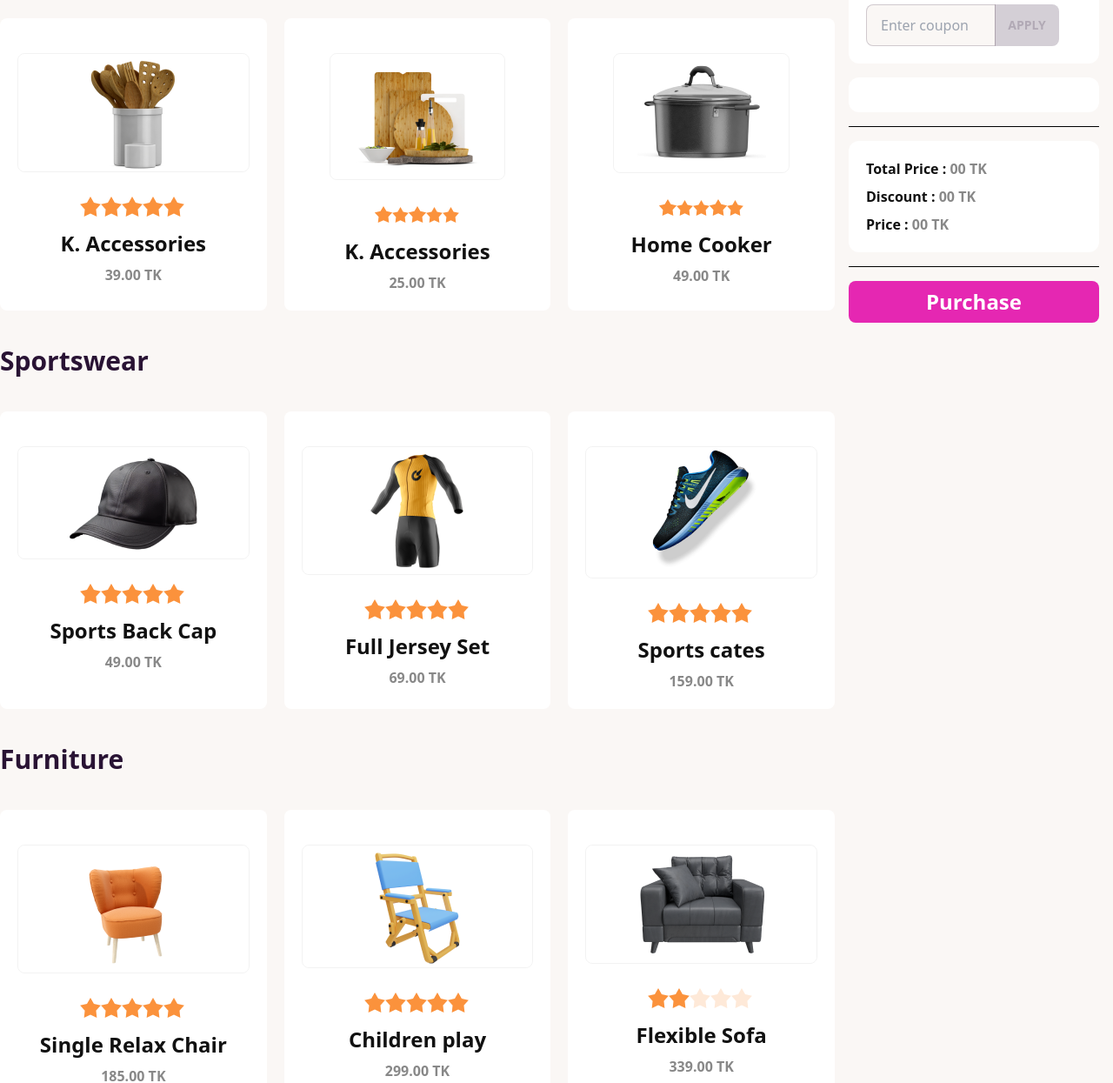
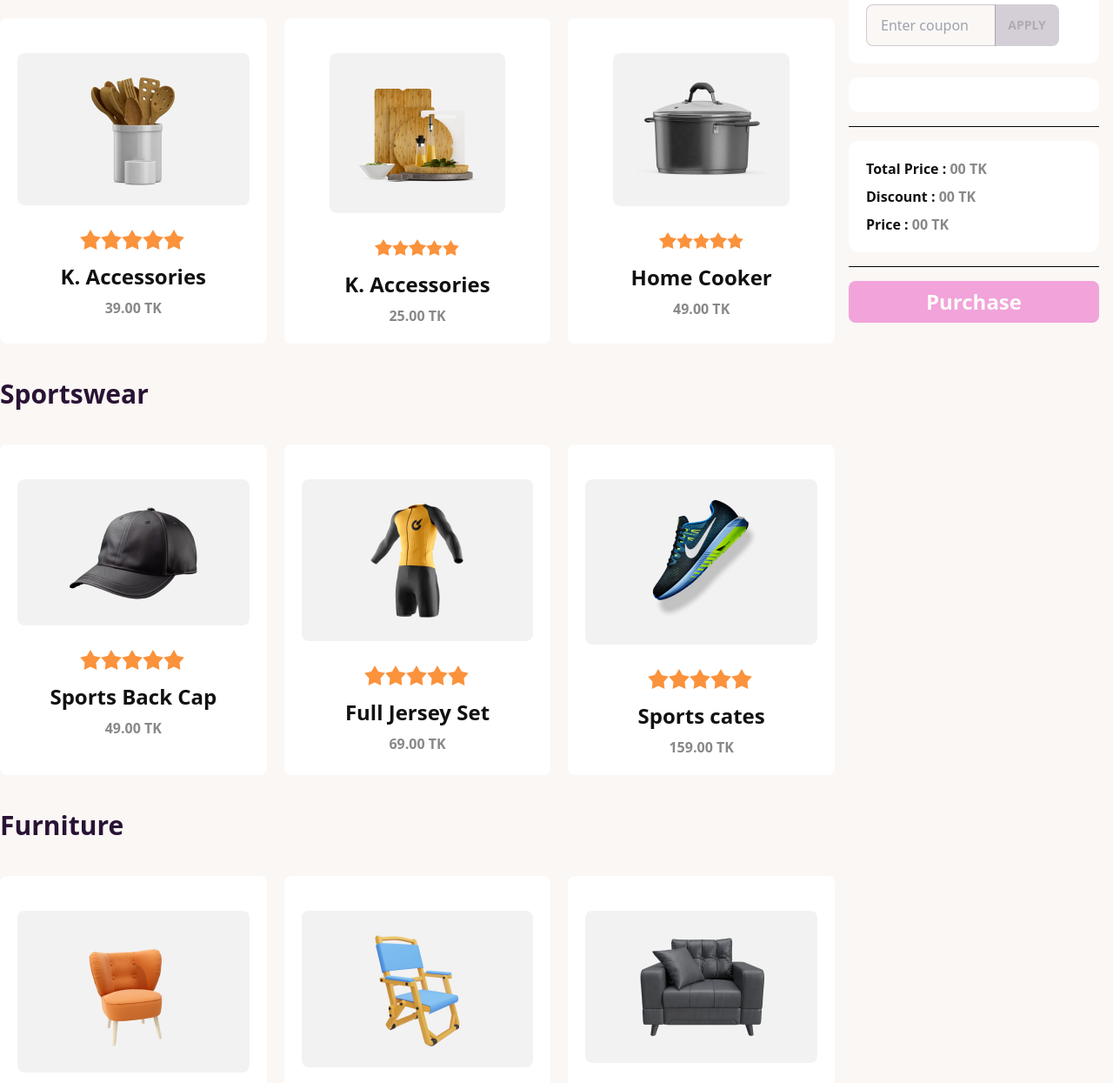
Before and after one commit to mkasiam/summer-sale, a plain HTML site: page index.html in a window 1280 px wide. Shown: the part 578-1823 px from the top of the page at 87% size. Drawn offline with nearby package versions, Linux system fonts and the light colour scheme.

Commit message:
finally done

```diff
--- a/index.html
+++ b/index.html
@@ -79,7 +79,7 @@
               onclick="handleClick(this)"
               class="rounded-lg bg-[#FFF] text-center space-y-2 py-5"
             >
-              <div class="m-5 rounded-lg border border-[#1111110d]">
+              <div class="m-5 py-5 rounded-lg bg-[#1111110d]">
                 <img class="mx-auto" src="./images/prod1.png" alt="" />
               </div>
               <div class="rating w-2/5">
@@ -120,7 +120,7 @@
               onclick="handleClick(this)"
               class="rounded-lg bg-[#FFF] text-center px-4 md:px-5 lg:px-8 py-5 space-y-2"
             >
-              <div class="m-5 rounded-lg border border-[#1111110d]">
+              <div class="m-5 py-5 rounded-lg bg-[#1111110d]">
                 <img class="mx-auto" src="./images/prod2.png" alt="" />
               </div>
               <div class="rating w-2/5">
@@ -161,7 +161,7 @@
               onclick="handleClick(this)"
               class="rounded-lg bg-[#FFF] text-center px-4 md:px-5 lg:px-8 py-5 space-y-2"
             >
-              <div class="m-5 rounded-lg border border-[#1111110d]">
+              <div class="m-5 py-5 rounded-lg bg-[#1111110d]">
                 <img class="mx-auto" src="./images/prod3.png" alt="" />
               </div>
               <div class="rating w-2/5">
@@ -209,7 +209,7 @@
               onclick="handleClick(this)"
               class="rounded-lg bg-[#FFF] text-center space-y-2 py-5"
             >
-              <div class="m-5 rounded-lg border border-[#1111110d]">
+              <div class="m-5 py-5 rounded-lg bg-[#1111110d]">
                 <img class="mx-auto" src="./images/prod4.png" alt="" />
               </div>
               <div class="rating w-2/5">
@@ -250,7 +250,7 @@
               onclick="handleClick(this)"
               class="rounded-lg bg-[#FFF] text-center space-y-2 py-5"
             >
-              <div class="m-5 rounded-lg border border-[#1111110d]">
+              <div class="m-5 py-5 rounded-lg bg-[#1111110d]">
                 <img class="mx-auto" src="./images/prod5.png" alt="" />
               </div>
               <div class="rating w-2/5">
@@ -291,7 +291,7 @@
               onclick="handleClick(this)"
               class="rounded-lg bg-[#FFF] text-center space-y-2 py-5"
             >
-              <div class="m-5 rounded-lg border border-[#1111110d]">
+              <div class="m-5 py-5 rounded-lg bg-[#1111110d]">
                 <img class="mx-auto" src="./images/prod6.png" alt="" />
               </div>
               <div class="rating w-2/5">
@@ -340,7 +340,7 @@
                 onclick="handleClick(this)"
                 class="rounded-lg bg-[#FFF] text-center space-y-2 py-5"
               >
-                <div class="m-5 rounded-lg border border-[#1111110d]">
+                <div class="m-5 py-5 rounded-lg bg-[#1111110d]">
                   <img class="mx-auto" src="./images/prod7.png" alt="" />
                 </div>
                 <div class="rating w-2/5">
@@ -383,7 +383,7 @@
                 onclick="handleClick(this)"
                 class="rounded-lg bg-[#FFF] text-center space-y-2 py-5"
               >
-                <div class="m-5 rounded-lg border border-[#1111110d]">
+                <div class="m-5 py-5 rounded-lg bg-[#1111110d]">
                   <img class="mx-auto" src="./images/prod8.png" alt="" />
                 </div>
                 <div class="rating w-2/5">
@@ -425,7 +425,7 @@
                 class="rounded-lg bg-[#FFF] text-center space-y-2 py-5"
               >
                 <div
-                  class="m-5 flex justify-center rounded-lg border border-[#1111110d]"
+                  class="m-5 py-5 flex justify-center rounded-lg bg-[#1111110d]"
                 >
                   <img class=mx-auto" src="./images/prod9.png" alt="" />
                 </div>
@@ -512,7 +512,8 @@
           <hr class="border-black" />
           <button
             id="purchase-btn"
-            class="bg-[#E527B2] font-semibold text-white text-2xl py-2 rounded-lg w-full mt-4"
+            class="bg-[#E527B2] font-semibold text-white text-2xl py-2 rounded-lg w-full mt-4 disabled:opacity-40"
+            disabled
           >
             Purchase
           </button>
--- a/js/index.js
+++ b/js/index.js
@@ -33,6 +33,15 @@ function handleClick(target) {
   } else {
     applyButton.disabled = true;
   }
+  //Finding the purchase button id and assigning it into a const
+  const purchaseButton = document.getElementById("purchase-btn");
+  // Purchase button enable logic
+  if (cartTotal > 0) {
+    purchaseButton.removeAttribute("disabled");
+  } else {
+    purchaseButton.setAttribute("disabled", "true");
+  }
+
   // Event listener for apply button click
   applyButton.addEventListener("click", function () {
     const couponCode = couponCodeInput.value;
@@ -61,10 +70,5 @@ purchaseButton.addEventListener("click", function () {
 // Reset modal content on Home button click
 homeButton.addEventListener("click", function () {
   modal.classList.add("hidden");
-  document.getElementById("selected-products").innerText= " ";
-  document.getElementById("total-price").innerText = 0;
-  document.getElementById("discount").innerText = 0;
-  document.getElementById("grand-total").innerText = 0;
-  document.getElementById("coupon-code").value = "";
-
+  window.location.href = "index.html";
 });
```
